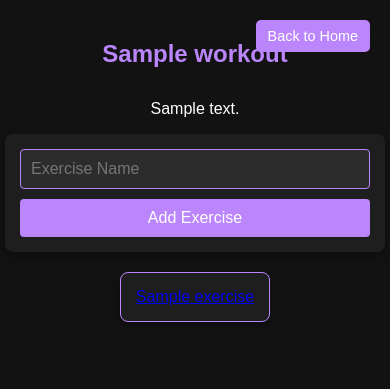
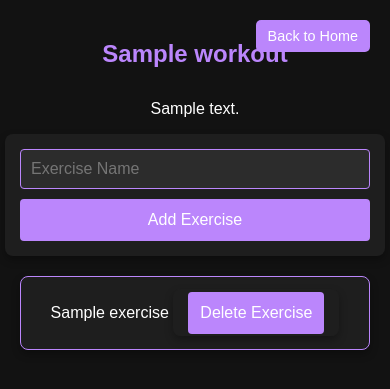
Before and after one commit to alex-ogden/lifty, a Flask app: page /workout/1 in a window 390 px wide. Shown: the top 389 px of the page. Run offline with Flask 3, Linux system fonts and the light colour scheme; tables that the repository leaves empty hold one stand-in row (values such as "Sample post").

Commit message:
Adding delete buttons, updating layout and style

```diff
--- a/app/static/styles/index.css
+++ b/app/static/styles/index.css
@@ -91,11 +91,18 @@ button:hover {
   margin-bottom: 10px;
   box-shadow: 0px 4px 8px rgba(0, 0, 0, 0.3);
   transition: transform 0.3s, box-shadow 0.3s;
+  text-align: center;
 }
 
 .workout:hover {
   transform: scale(1.02);
   box-shadow: 0px 8px 16px rgba(0, 0, 0, 0.5);
+}
+
+/* Exercises list */
+#exercises {
+  width: 100%; /* Full width on mobile */
+  max-width: 400px;
 }
 
 .exercise {
@@ -106,11 +113,18 @@ button:hover {
   margin-bottom: 10px;
   box-shadow: 0px 4px 8px rgba(0, 0, 0, 0.3);
   transition: transform 0.3s, box-shadow 0.3s;
+  text-align: center;
 }
 
 .exercise:hover {
   transform: scale(1.02);
   box-shadow: 0px 8px 16px rgba(0, 0, 0, 0.5);
+}
+
+/* Sets list */
+#sets {
+  width: 100%; /* Full width on mobile */
+  max-width: 400px;
 }
 
 .set {
@@ -149,6 +163,18 @@ button:hover {
   box-shadow: 0px 4px 8px rgba(0, 0, 0, 0.3);
 }
 
+/* Remove default link styling */
+a {
+  color: inherit; /* Inherit the color of the parent element */
+  text-decoration: none; /* Remove underline */
+}
+
+/* Optional: Add hover effect if desired */
+a:hover {
+  color: #BB86FC; /* Or any color you prefer */
+  text-decoration: underline; /* Optional: Add underline on hover */
+}
+
 /* Responsive Design */
 @media (max-width: 600px) {
   h1 {
@@ -163,10 +189,6 @@ button:hover {
       font-size: 1em; /* Adjust font size for better readability on smaller screens */
   }
 
-  button {
-      padding: 10px;
-  }
-
   .back-button {
       font-size: 0.9em;
       padding: 8px 12px;
--- a/app/templates/workout_detail.html
+++ b/app/templates/workout_detail.html
@@ -7,11 +7,11 @@
     <link rel="stylesheet" type="text/css" href="../static/styles/index.css">
 </head>
 <body>
+    <h1>{{ workout['name'] }}</h1>
+    <p>{{ workout['description'] }}</p>
+
     <!-- Back Button -->
     <a href="/" class="back-button">Back to Home</a>
-
-    <h1>{{ workout['name'] }}</h1>
-    <p>{{ workout['description'] }}</p>
 
     <!-- Form to Add New Exercise -->
     <form id="exercise-form">
@@ -25,6 +25,10 @@
         {% for exercise in exercises %}
             <div class="exercise">
                 <a href="/exercise/{{ exercise['id'] }}">{{ exercise['name'] }}</a>
+                <!-- Delete Exercise Button -->
+                <form id="delete-exercise" action="{{ url_for('delete_exercise', exercise_id=exercise['id']) }}" method="post" style="display:inline;">
+                    <button type="submit">Delete Exercise</button>
+                </form>
             </div>
         {% endfor %}
     </div>
--- a/app/view.py
+++ b/app/view.py
@@ -1,6 +1,10 @@
-from flask import render_template, jsonify, request
+from app import app
+
+from flask import render_template, jsonify, request, redirect
+from collections import defaultdict
+from datetime import datetime
+
 import sqlite3
-from app import app
 
 # Helper function to get database connection
 def get_db_connection():
@@ -29,7 +33,19 @@ def exercise_detail(exercise_id):
     exercise = conn.execute('SELECT * FROM exercises WHERE id = ?', (exercise_id,)).fetchone()
     sets = conn.execute('SELECT * FROM sets WHERE exercise_id = ?', (exercise_id,)).fetchall()
     conn.close()
-    return render_template("exercise_detail.html", exercise=exercise, sets=sets)
+
+    # Group sets by date
+    sets_by_date = defaultdict(list)
+    for set in sets:
+        # Convert the date string to a date object (assuming it's in the format 'YYYY-MM-DD HH:MM:SS')
+        date_str = set['date']
+        date_obj = datetime.strptime(date_str, '%Y-%m-%d %H:%M:%S').date()
+        sets_by_date[date_obj].append(set)
+
+    # Convert defaultdict to a regular dict and sort by date
+    sorted_sets_by_date = dict(sorted(sets_by_date.items(), reverse=True))
+
+    return render_template("exercise_detail.html", exercise=exercise, sets_by_date=sorted_sets_by_date)
 
 @app.route("/add_workout", methods=["POST"])
 def add_workout():
@@ -73,3 +89,39 @@ def add_set():
     conn.close()
 
     return jsonify({'success': True})
+
+@app.route("/delete_set/<int:set_id>", methods=["POST"])
+def delete_set(set_id):
+    conn = get_db_connection()
+    conn.execute('DELETE FROM sets WHERE id = ?', (set_id,))
+    conn.commit()
+    conn.close()
+    # Redirect back to the exercise detail page
+    return redirect(request.referrer)
+
+@app.route("/delete_exercise/<int:exercise_id>", methods=["POST"])
+def delete_exercise(exercise_id):
+    conn = get_db_connection()
+    # First, delete all sets associated with this exercise
+    conn.execute('DELETE FROM sets WHERE exercise_id = ?', (exercise_id,))
+    # Then, delete the exercise itself
+    conn.execute('DELETE FROM exercises WHERE id = ?', (exercise_id,))
+    conn.commit()
+    conn.close()
+    # Redirect back to the workout detail page
+    return redirect(request.referrer)
+
+@app.route("/delete_workout/<int:workout_id>", methods=["POST"])
+def delete_workout(workout_id):
+    conn = get_db_connection()
+    # First, delete all exercises and their sets associated with this workout
+    exercises = conn.execute('SELECT id FROM exercises WHERE workout_id = ?', (workout_id,)).fetchall()
+    for exercise in exercises:
+        conn.execute('DELETE FROM sets WHERE exercise_id = ?', (exercise['id'],))
+    conn.execute('DELETE FROM exercises WHERE workout_id = ?', (workout_id,))
+    # Then, delete the workout itself
+    conn.execute('DELETE FROM workouts WHERE id = ?', (workout_id,))
+    conn.commit()
+    conn.close()
+    # Redirect back to the main page
+    return redirect("/")
```
Also changed, not shown: app/templates/exercise_detail.html (+13 -3 lines), app/templates/index.html (+5 -3 lines).
